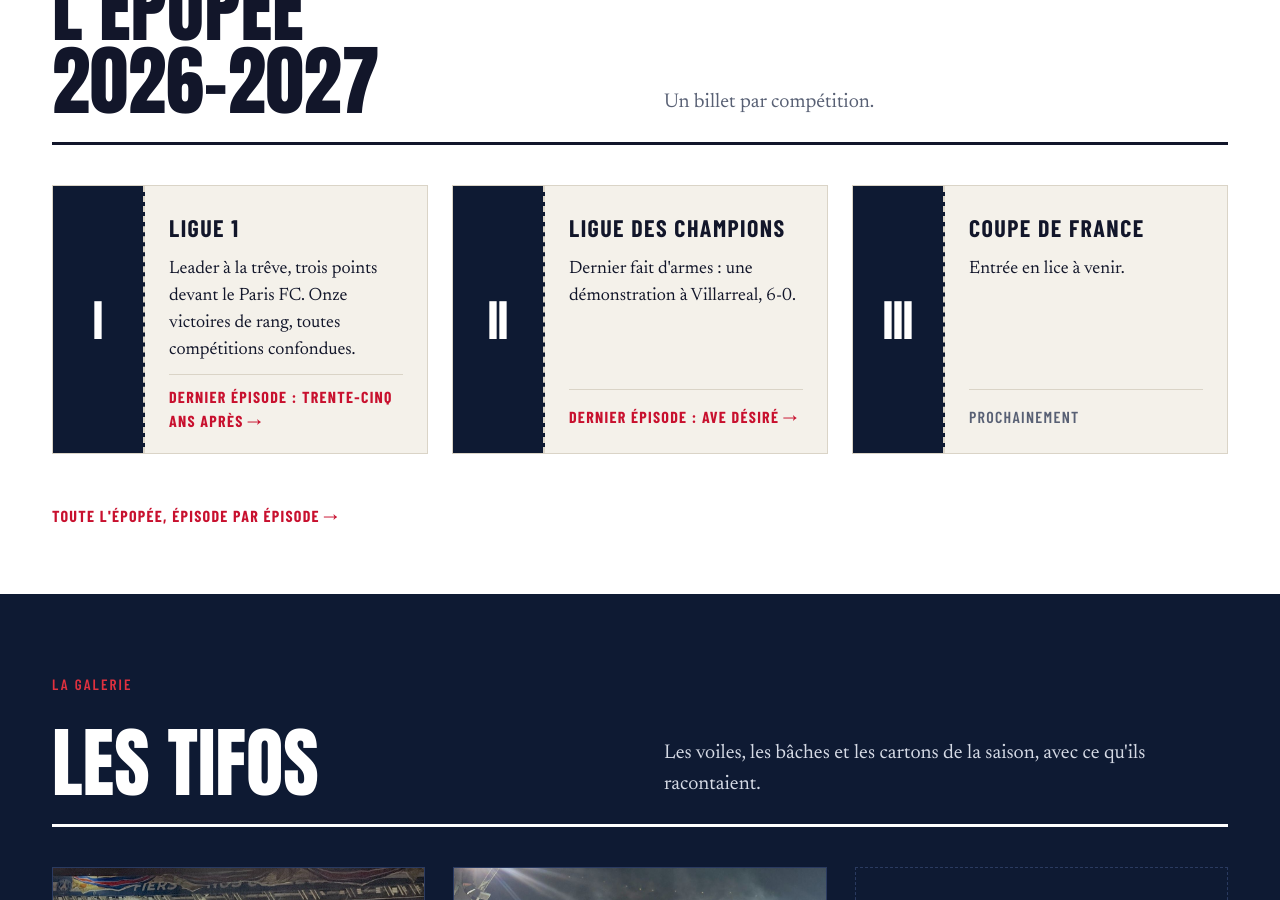
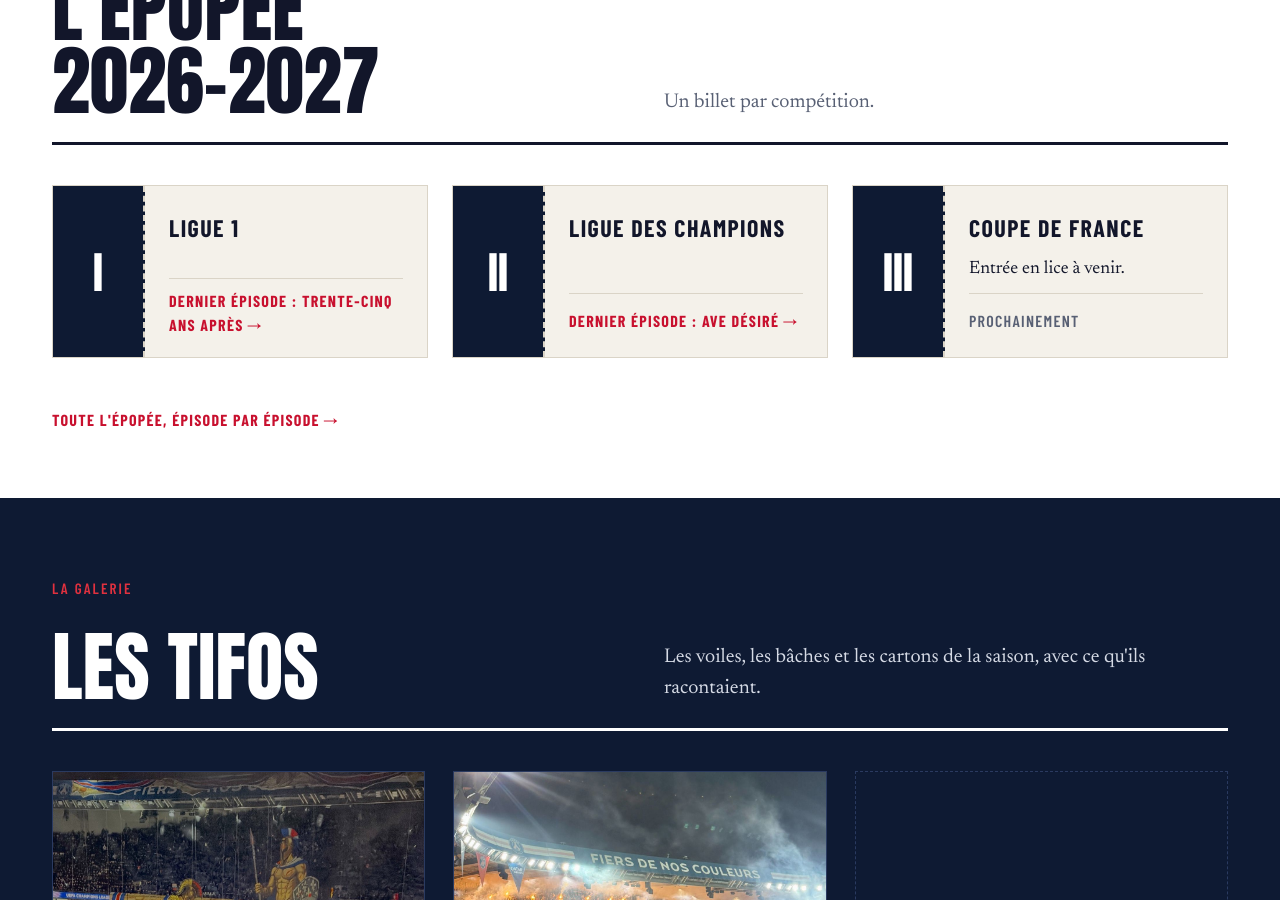
Before and after one commit to vudauteuil/vudauteuil.github.io, a Jekyll site: the page built from index.html, in a window 1280 px wide and 900 px high, scrolled down 1848 px. Built offline with Jekyll 4.4.1, drawn with Linux system fonts in a browser that asks for light colours.

Commit message:
Update _data/epopee.yml (via Pages CMS)

```diff
--- a/_data/epopee.yml
+++ b/_data/epopee.yml
@@ -1,11 +1,9 @@
-saison: "2026-2027"
+saison: 2026-2027
 chapitres:
-  - numero: "I"
-    competition: "Ligue 1"
-    statut: "Leader à la trêve, trois points devant le Paris FC. Onze victoires de rang, toutes compétitions confondues."
-  - numero: "II"
-    competition: "Ligue des champions"
-    statut: "Dernier fait d'armes : une démonstration à Villarreal, 6-0."
-  - numero: "III"
-    competition: "Coupe de France"
-    statut: "Entrée en lice à venir."
+  - numero: I
+    competition: Ligue 1
+  - numero: II
+    competition: Ligue des champions
+  - numero: III
+    competition: Coupe de France
+    statut: Entrée en lice à venir.
```
